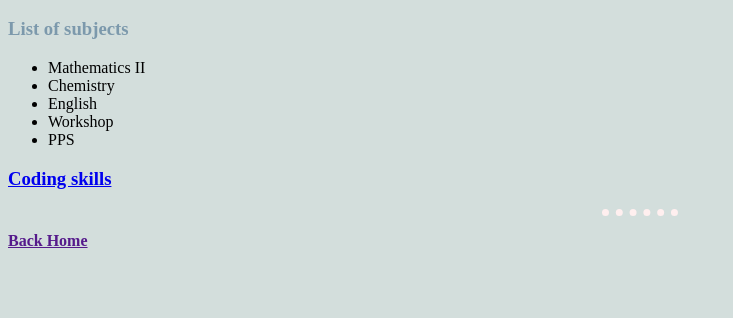
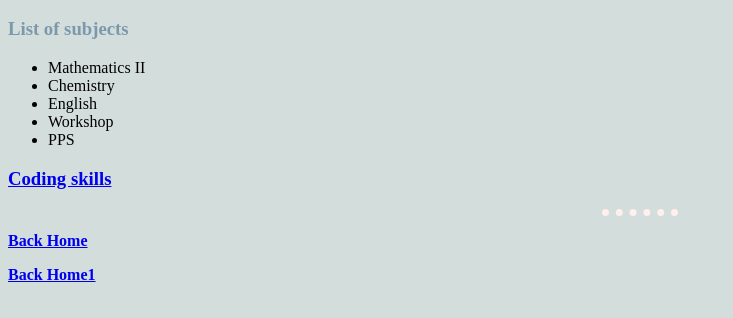
Before and after one commit to newpinturaj/resume, a plain HTML site: page btech.html in a window 1280 px wide. Shown: the part 254-572 px from the top of the page, without its empty margins (0-733 px from the left). Drawn offline with Linux system fonts and the light colour scheme.

Commit message:
Update btech.html

```diff
--- a/btech.html
+++ b/btech.html
@@ -32,7 +32,8 @@
     </p>
     <h3><a href = "skills.html">Coding skills</a></h3>
     <hr>
-    <p><strong><a href = "">Back Home</a></strong></p>
+    <p><strong><a href = "index.html">Back Home</a></strong></p>
+    <p><strong><a href = "index.html">Back Home1</a></strong></p>
 
 
 </body>
```
